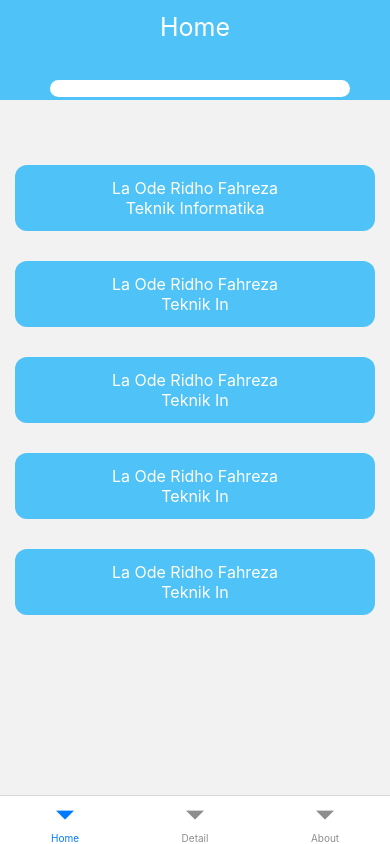
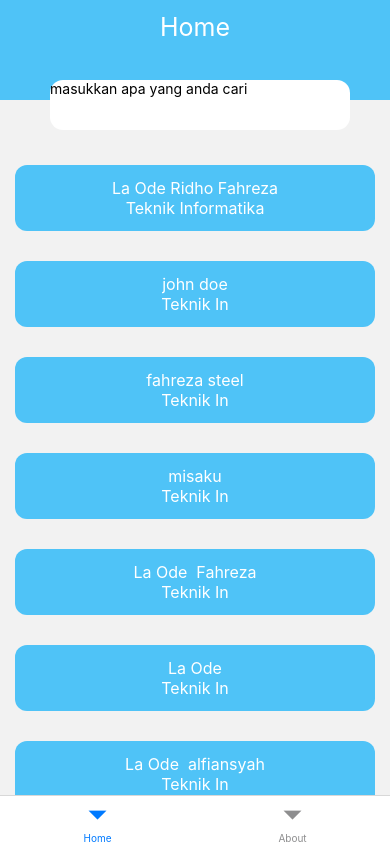
Before and after one commit to laoderidho/React_Native_Tutorial, a React Native app in the folder Project2/: screen /Home in a window 390 px wide. Built offline with nearby package versions, Linux system fonts and the light colour scheme.

Commit message:
update today

```diff
--- a/Project2/App.js
+++ b/Project2/App.js
@@ -18,7 +18,6 @@ const Route = ()=>{
       // back behavior agar jika kita tekan back maka akan selalu ke home
       <Tab.Navigator screenOptions={{headerShown: false}} backBehaviour = "initialRoute">
         <Tab.Screen name="Home" component={Home}/>
-        <Tab.Screen name="Detail" component={Detail}/>
         <Tab.Screen name="About" component={About}/>
       </Tab.Navigator>
     )
@@ -31,6 +30,7 @@ const App = ()=>{
         <Stack.Navigator initialRouteName='SplashScreen' screenOptions={{headerShown: false}}>
           <Stack.Screen name='SplashScreen' component={SplashScreen} />
           <Stack.Screen name='TesFunction' component={TesFunction} />
+          <Stack.Screen name='Detail' component={Detail}/>
           <Stack.Screen name='Route' component={Route} />
         </Stack.Navigator>
       </NavigationContainer>
--- a/Project2/src/Screens/Detail.js
+++ b/Project2/src/Screens/Detail.js
@@ -1,12 +1,48 @@
-import {  Text, View, BackHandler } from 'react-native'
-import React, {useEffect} from 'react'
+import {  Text, View, StyleSheet } from 'react-native'
+import React, {} from 'react'
+import Icon from 'react-native-vector-icons/FontAwesome5'
 
-const Detail = ({navigation}) => {
+
+const Detail = ({route, navigation}) => {
+
+  const {id} = route.params
+  const {name} = route.params
+  const {Jurusan} = route.params
   return (
-    <View>
-      <Text>Detail</Text>
+    <View style={styles.parent}>
+
+      <Text style={styles.detail}> Detail</Text>
+      <View style={styles.ViewDetail}>
+        <Text style={styles.textDetail}>id user: {id}</Text>
+        <Text style={styles.textDetail}>Nama User: {name}</Text>
+        <Text style={styles.textDetail}>Jurusan User: {Jurusan}</Text>
+      </View>
+      {/* <View style={styles.ViewDetail}></View> */}
     </View>
   )
 }
 
+const styles = StyleSheet.create({
+      ViewDetail: {
+        backgroundColor: '#4fc3f7',
+        flex: 0,
+        alignItems : 'center',
+        marginHorizontal: 45,
+        marginTop: 13,
+        borderRadius : 10,
+        elevation: 3,
+        padding : 13
+      },
+      textDetail:{
+        color: 'white'
+      },
+      detail:{
+        fontSize : 20,
+        color: 'white',
+        backgroundColor : '#4fc3f7',
+        padding : 12,
+        textAlign : 'center'
+      },
+})
+
 export default Detail
--- a/Project2/src/Screens/Home.js
+++ b/Project2/src/Screens/Home.js
@@ -1,5 +1,5 @@
-import { StatusBar, Text, View , StyleSheet, TextInput, FlatList } from 'react-native'
-import React from 'react';
+import { StatusBar, Text, View , StyleSheet, TextInput, FlatList, TouchableOpacity } from 'react-native'
+import React,{useState} from 'react';
 
 const Data = [
   {
@@ -9,48 +9,88 @@ const Data = [
   },
   {
     id : 2,
-    name : 'La Ode Ridho Fahreza',
+    name : 'john doe',
     Jurusan : 'Teknik In'
   },
   {
     id : 3,
-    name : 'La Ode Ridho Fahreza',
+    name : 'fahreza steel',
     Jurusan : 'Teknik In'
   },
   {
     id : 4,
-    name : 'La Ode Ridho Fahreza',
+    name : 'misaku',
     Jurusan : 'Teknik In'
   },
   {
     id : 5,
-    name : 'La Ode Ridho Fahreza',
+    name : 'La Ode  Fahreza',
+    Jurusan : 'Teknik In'
+  },
+  {
+    id : 6,
+    name : 'La Ode',
+    Jurusan : 'Teknik In'
+  },
+  {
+    id : 7,
+    name : 'La Ode  alfiansyah',
+    Jurusan : 'Teknik In'
+  },
+  {
+    id : 8,
+    name : 'La Ode giska jeremia',
+    Jurusan : 'Teknik In'
+  },
+  {
+    id : 9,
+    name : 'firman makatita',
+    Jurusan : 'Teknik In'
+  },
+  {
+    id : 10,
+    name : 'La Ode  Fahreza',
+    Jurusan : 'Teknik In'
+  },
+  {
+    id : 11,
+    name : 'irajan tahlin liolatun',
     Jurusan : 'Teknik In'
   }
+]
+const Home = ({navigation}) => {
 
-]
-const Home = () => {
-
+  const [search, setSearch] = useState('')
   return (
     <View>
       <StatusBar backgroundColor="#4fc3f7" barStyle="dark-content"/>
 
       <View style={styles.Home}>
-
           <Text style = {styles.textHome}>Home</Text>
       </View>
       <View style = {styles.InputView}>
-        <TextInput style ={styles.Input} />
+        <TextInput placeholder='masukkan apa yang anda cari'
+        style ={styles.Input}
+        value={search}
+        onChangeText = {text=> setSearch(text)}
+        />
       </View>
 
       <View style={styles.parentFlatListView}>
       <FlatList
         data={Data}
         renderItem={({item, index})=>(
-          <View style = {styles.FlatListView}>
+          <TouchableOpacity onPress={()=> navigation.navigate('Detail', {
+            id: item.id,
+            name: item.name,
+            Jurusan : item.Jurusan
+          })}>
+            <View style = {styles.FlatListView}>
             <Text style = {styles.FlatListText}>{item.name}</Text>
             <Text style = {styles.FlatListText}>{item.Jurusan}</Text>
           </View>
+          </TouchableOpacity>
+
         )}
         keyExtractor={item => item.id}
       />
@@ -79,6 +119,7 @@ const styles = StyleSheet.create({
     marginHorizontal : 50,
     borderRadius : 13,
     elevation : 14,
+    height : 50,
     width : 300
   },
   FlatListView:{
```
